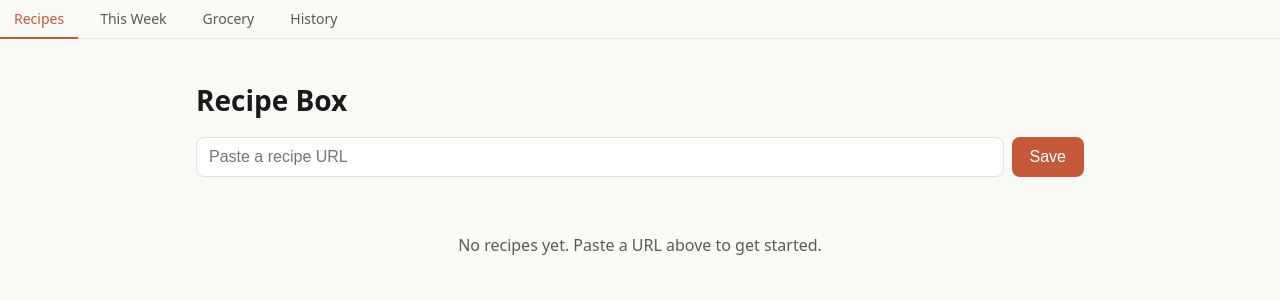
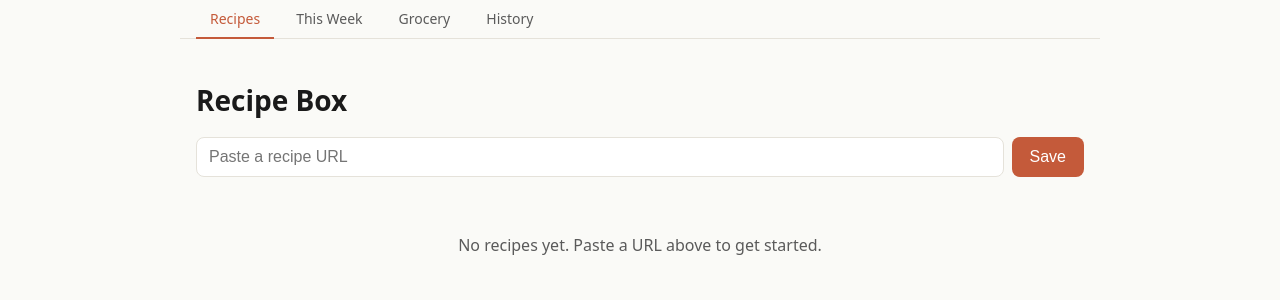
Before and after one commit to BBQonAThursday/cooking-joelgamble, a Node server app: page / in a window 1280 px wide. Shown: the top 300 px of the page. Run offline with Node 20, Linux system fonts and the light colour scheme.

Commit message:
ui: align tabs strip with main app container width
Tabs now share .app's max-width (920px) and horizontal padding (16px).
The border-bottom narrows to the same width — visually anchored under
the content rather than spanning the full viewport.

Co-Authored-By: Claude Opus 4.7 (1M context) <noreply@anthropic.com>

```diff
--- a/public/styles.css
+++ b/public/styles.css
@@ -151,7 +151,9 @@ a:hover { text-decoration: underline; }
 .tabs {
   display: flex;
   gap: 8px;
-  margin-bottom: 16px;
+  max-width: 920px;
+  margin: 0 auto 16px;
+  padding: 0 16px;
   border-bottom: 1px solid var(--border);
 }
 .tab {
```
